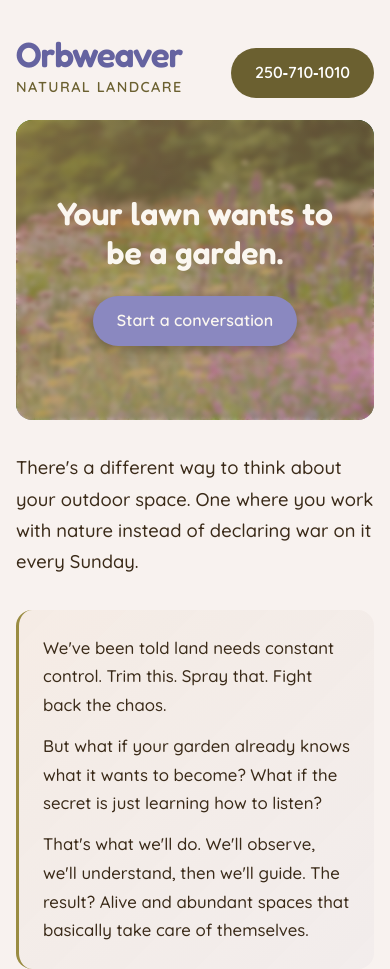
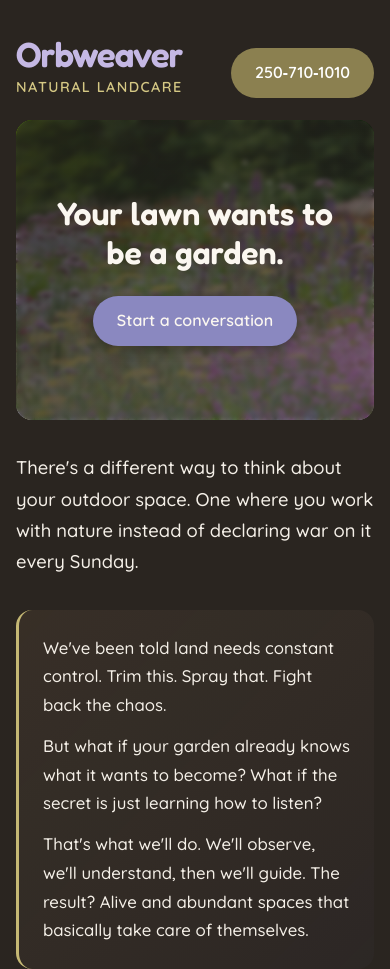
Before and after one commit to axelcme/orbweaver, a plain HTML site: page index.html in a window 390 px wide. Shown: the top 969 px of the page. Drawn offline with Linux system fonts and the dark colour scheme; a script that the page names is missing; a web font is replaced by a local one.

Commit message:
fix: Restore dark mode functionality in critical CSS
- Add dark mode media query to inline critical styles
- Include dark color variables and backgrounds
- Ensure immediate dark mode rendering without FOUC
- Fix button and overlay colors for dark mode

```diff
--- a/index.html
+++ b/index.html
@@ -69,6 +69,15 @@
 			.btn-secondary{background:#6b6030;color:#fff}
 			.header-phone{position:absolute;top:3rem;right:0}
 			@media (max-width:600px){h1{font-size:2.2rem}h2{font-size:.9rem}.hero-image{height:300px}.hero-overlay h2{font-size:2rem}.header-phone{top:2rem;right:0}}
+			/* Dark mode critical styles */
+			@media (prefers-color-scheme: dark) {
+				:root{color-scheme:dark;--camas:#b5a8d4;--meadow:#f0d4a8;--oak-green:#c5b874;--bark:#b89b82;--sunset:#f5bcb0;--yarrow:#4a453f;--lichen:#3a3530;--camas-text:#c5b8e4;--oak-green-text:#d5c884;--bark-text:#c8ab92;--text-primary:#f5f0e8;--text-secondary:#d5d0c8;--text-link:#d5c884;--card-bg:#4a453f}
+				html{background:#2a2520}
+				.btn-primary{background:#8a88c0}
+				.btn-secondary{background:#8b8050}
+				.hero-overlay h2,.hero-overlay .btn-primary{color:#fbf7f0!important}
+				.hero-image::after{background:linear-gradient(to bottom right,rgba(42,37,32,.7),rgba(58,53,48,.5))}
+			}
 		</style>
 
 		<!-- Structured Data for Local Business SEO -->
```
